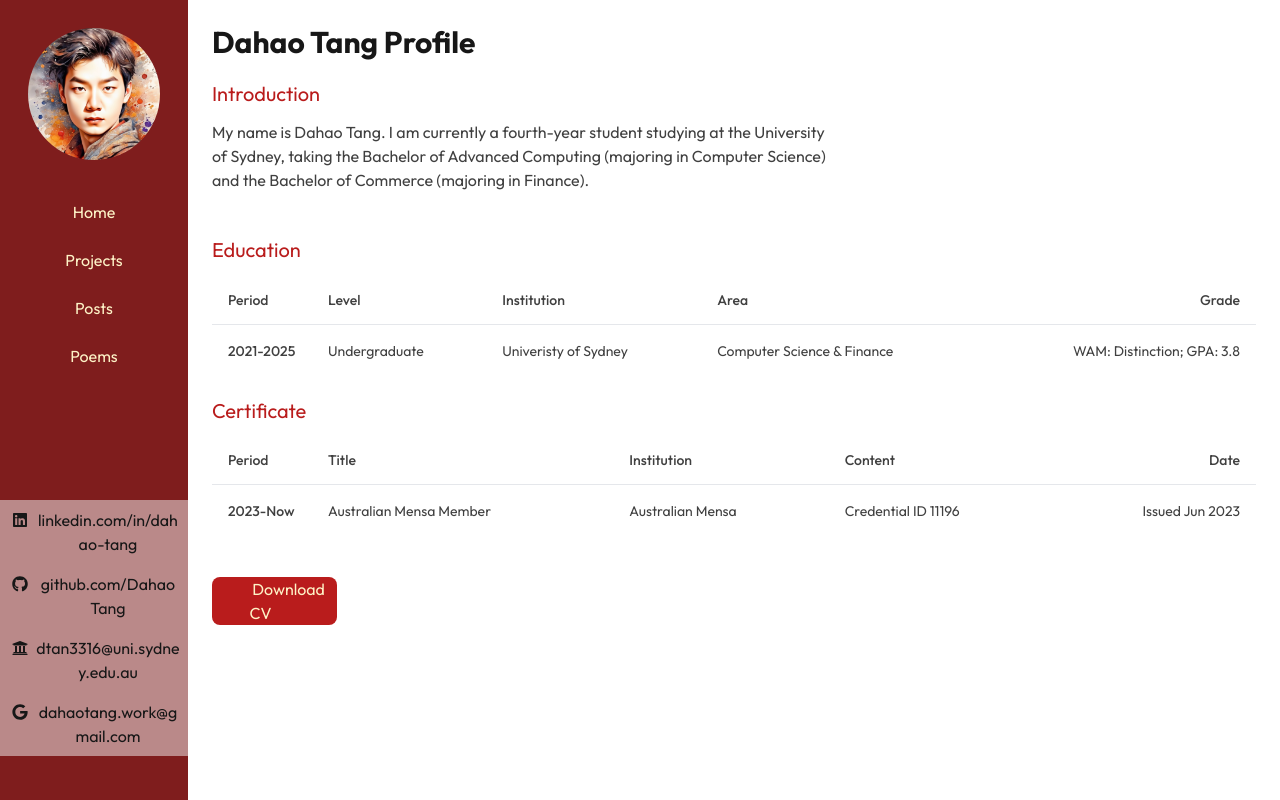
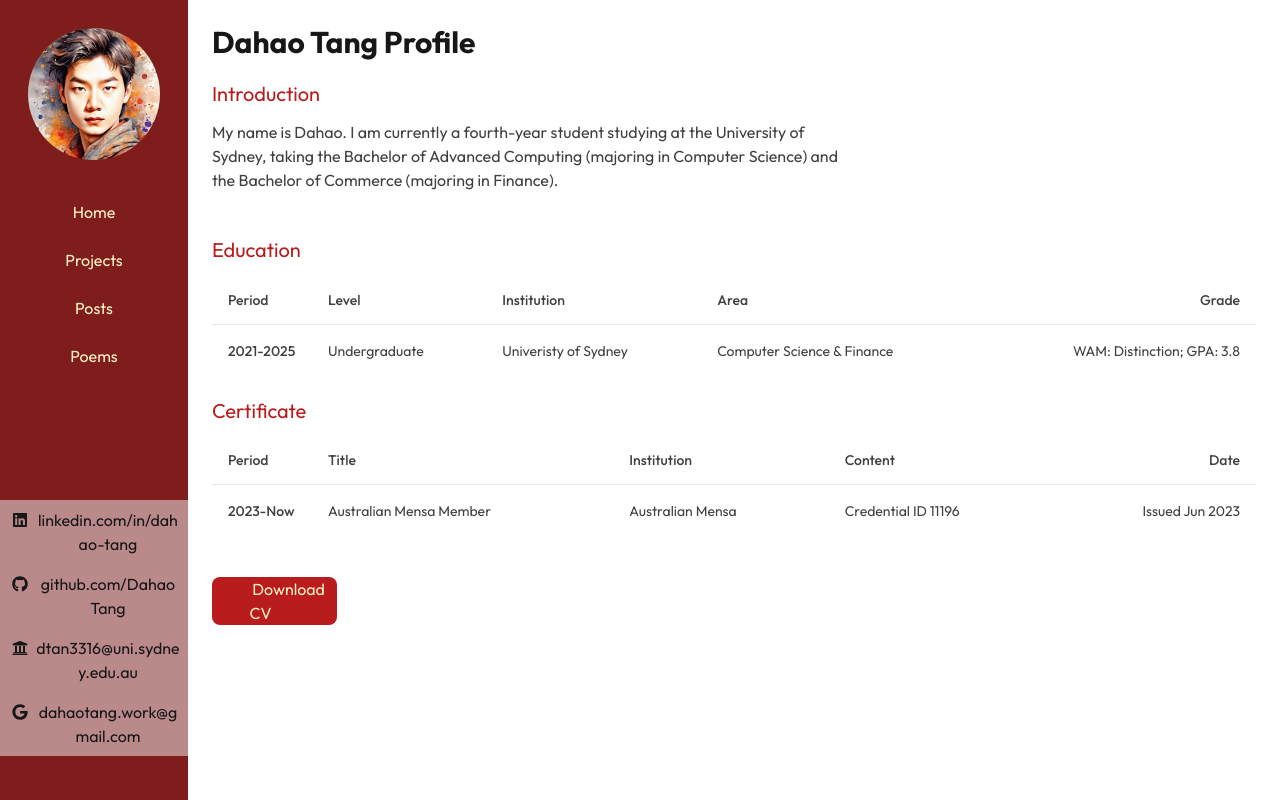
Before and after one commit to DahaoTang/DahaoTang.github.io, a Next.js app: page / in a window 1280 px wide. Built offline with nearby package versions, Linux system fonts and the light colour scheme.

Commit message:
tang removed

```diff
--- a/app/(site)/components/sidebar/Sidebar.tsx
+++ b/app/(site)/components/sidebar/Sidebar.tsx
@@ -8,7 +8,6 @@ import SidebarButton from "@/app/(site)/components/sidebar/SidebarButton";
 import SidebarContactButton from "@/app/(site)/components/sidebar/SidebarContactButton";
 
 import { FaGithub, FaGoogle, FaLinkedin, FaUniversity } from "react-icons/fa";
-import { MdBusinessCenter } from "react-icons/md";
 import SidebarSubButton from "./SidebarSubButton";
 
 export default function Sidebar() {
--- a/app/(site)/page.tsx
+++ b/app/(site)/page.tsx
@@ -22,7 +22,7 @@ export default function Home() {
 			<div className="max-w-[60%]">
 				<Heading1 content="Introduction" />
 				<div>
-					My name is Dahao Tang. I am currently a fourth-year student studying
+					My name is Dahao. I am currently a fourth-year student studying
 					at the University of Sydney, taking the Bachelor of Advanced Computing
 					(majoring in Computer Science) and the Bachelor of Commerce (majoring
 					in Finance).
```
